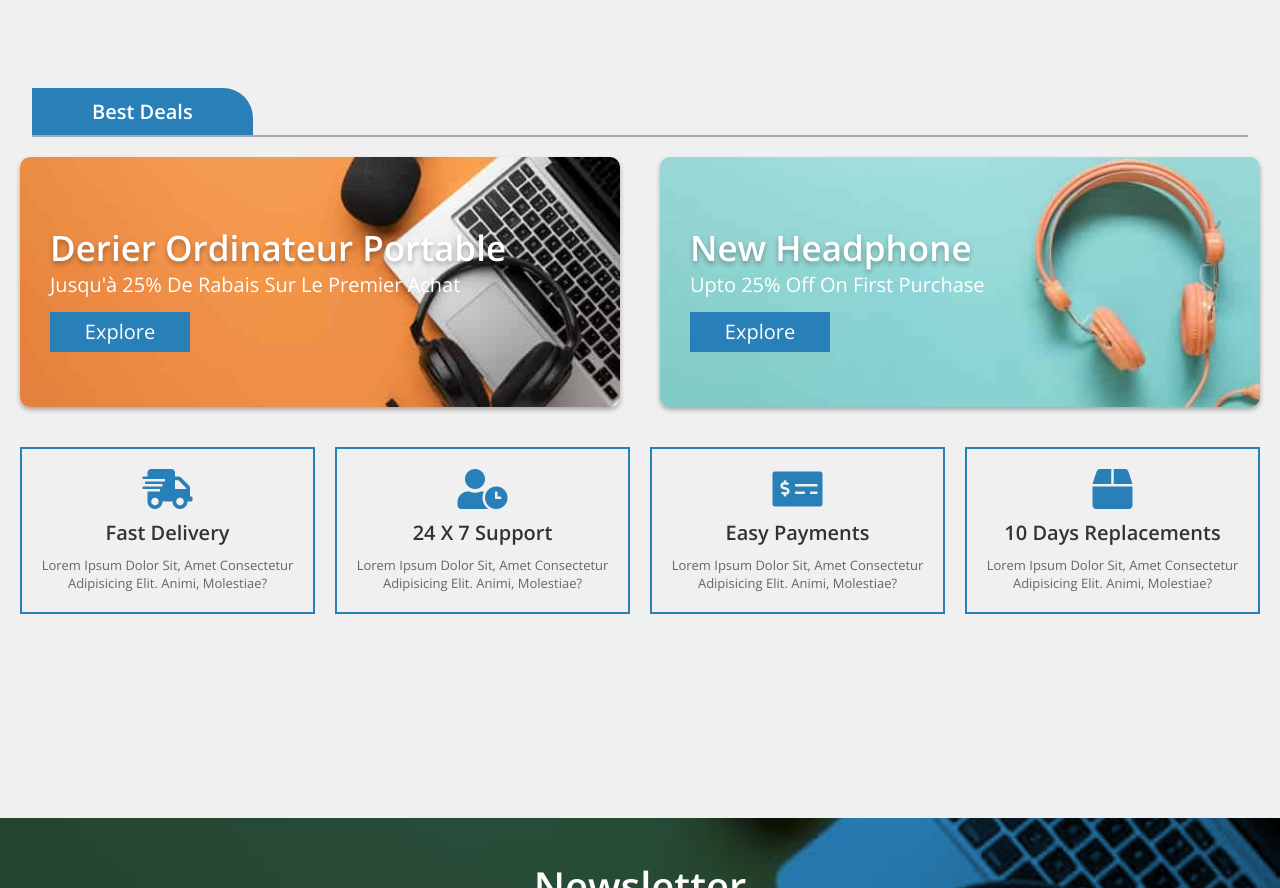
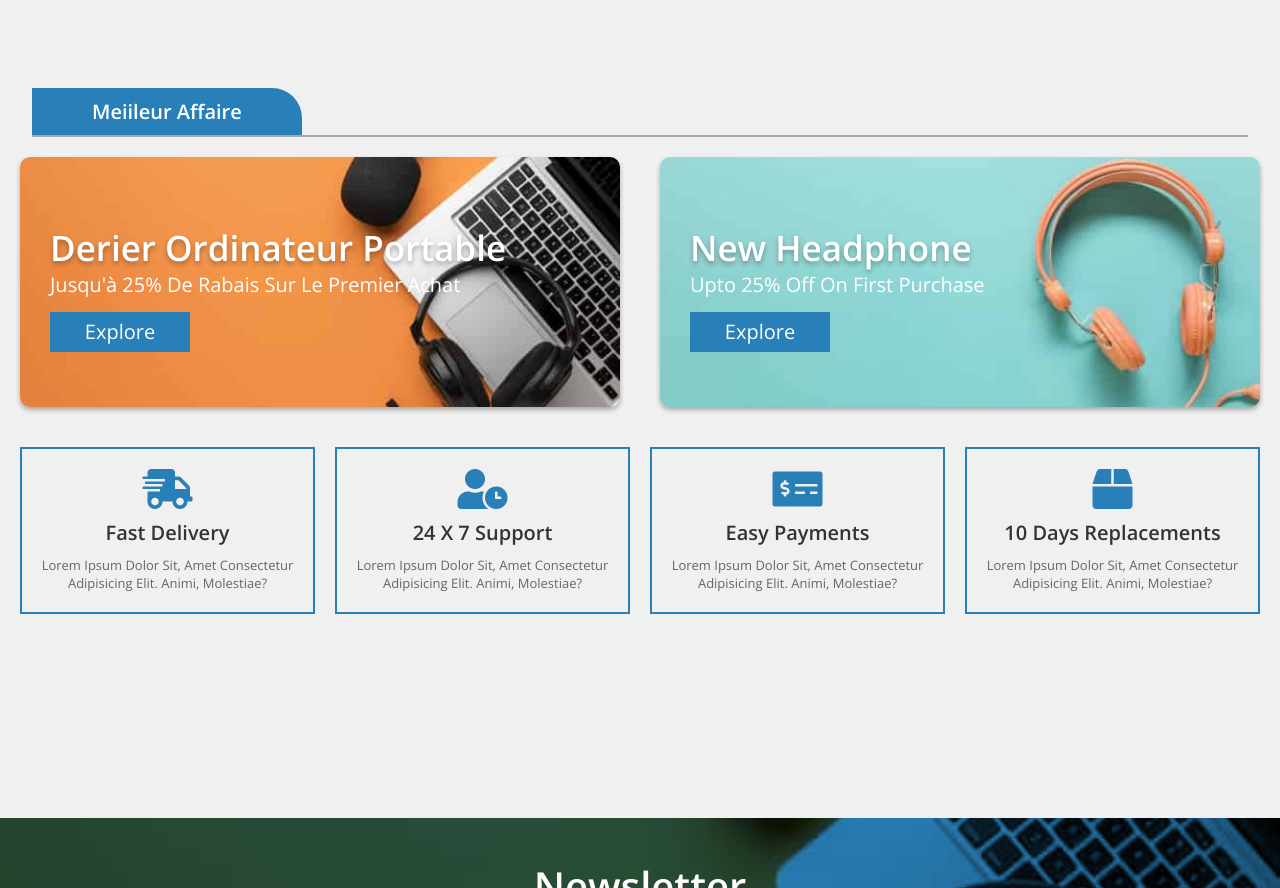
Before and after one commit to 75ahamada/BODJO, a plain HTML site: page index.html in a window 1280 px wide. Shown: the part 4024-4912 px from the top of the page. Drawn offline with nearby package versions, Linux system fonts and the light colour scheme.

Commit message:
Update index.html

```diff
--- a/index.html
+++ b/index.html
@@ -611,7 +611,7 @@
 
 <section class="deal" id="deal">
 
-<h1 class="heading"> <span> best deals </span> </h1>
+<h1 class="heading"> <span> Meiileur affaire </span> </h1>
 
 <div class="box-container">
 
```
